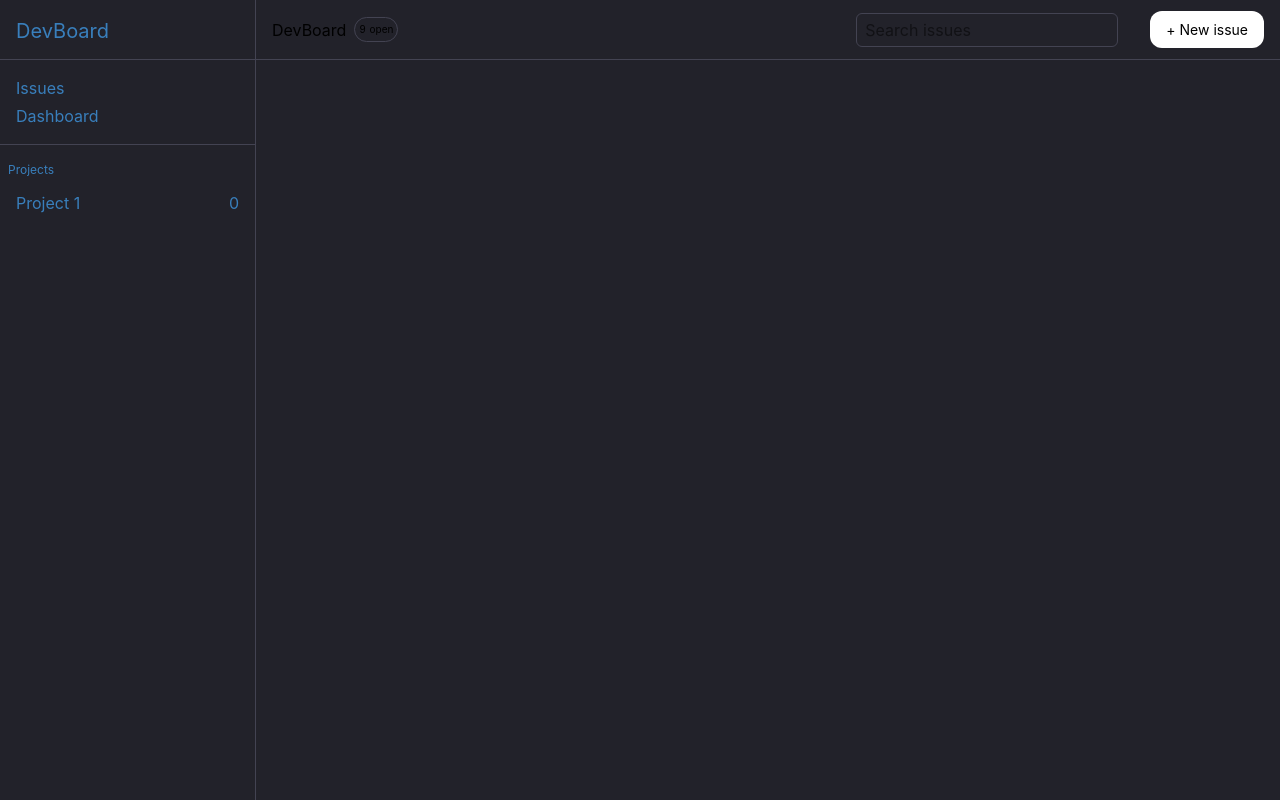
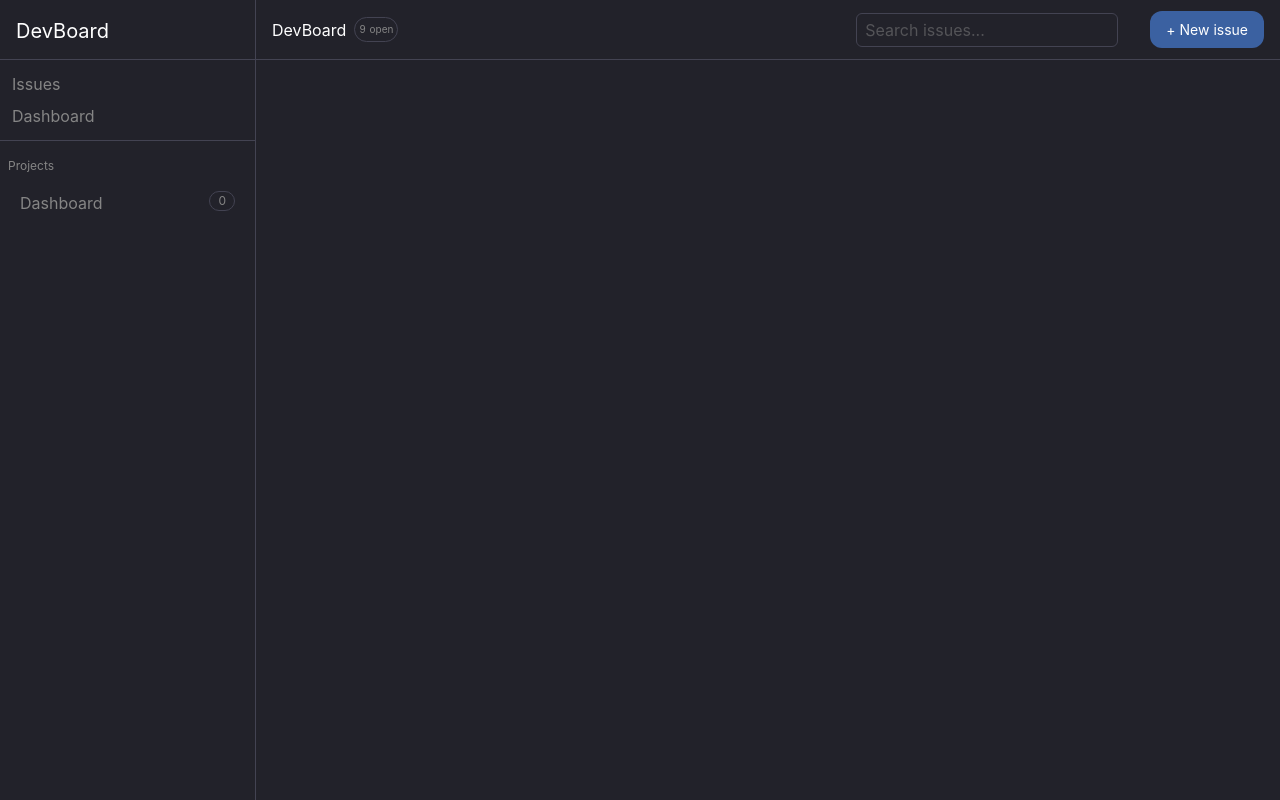
Before and after one commit to LetUndefined/DevBoard, a React (Vite) app: page / in a window 1280 px wide. Built offline with nearby package versions, Linux system fonts and the light colour scheme.

Commit message:
feat: tailwind styling

```diff
--- a/src/components/header/ActiveProject.jsx
+++ b/src/components/header/ActiveProject.jsx
@@ -3,9 +3,10 @@ import React from "react";
 const ActiveProject = () => {
   return (
     <>
-      <div className="flex justify-between p-2">
-        <span>Project 1</span>
-        <span>0</span>
+      <div className="flex p-2">
+        <button className="focus:bg-[var(--bg-lb)] cursor-pointer rounded-sm p-1 text-left w-full flex justify-between">
+          Dashboard <span className="border border-[var(--main-border)] rounded-xl px-2 text-[12px] flex items-center">0</span>
+        </button>
       </div>
     </>
   );
--- a/src/components/header/MenuSelect.jsx
+++ b/src/components/header/MenuSelect.jsx
@@ -3,8 +3,10 @@ import React from "react";
 const MenuSelect = () => {
   return (
     <>
-      <span>Issues</span>
-      <span>Dashboard</span>
+      <div className="flex flex-col w-full p-2">
+        <button className="focus:bg-[var(--bg-lb)] cursor-pointer rounded-sm p-1 text-left ">Issues</button>
+        <button className="focus:bg-[var(--bg-lb)] cursor-pointer rounded-sm p-1 text-left ">Dashboard</button>
+      </div>
     </>
   );
 };
--- a/src/components/header/SideBar.jsx
+++ b/src/components/header/SideBar.jsx
@@ -6,12 +6,12 @@ import MenuSelect from "./MenuSelect";
 const SideBar = () => {
   return (
     <>
-      <div className="flex flex-col h-screen">
+      <div className="flex flex-col h-screen  text-[var(--color-grey)]">
         <div className=" p-4 border-b-1 border-r border-[var(--main-border)] h-[60px] ">
-          <h2 className="text-[20px]">DevBoard</h2>
+          <h2 className="text-[20px] text-[var(--color-white)]">DevBoard</h2>
         </div>
 
-        <div className="flex flex-col p-4 border-b border-r-1 gap-1  border-[var(--main-border)]">
+        <div className=" flex border-b border-r-1 gap-1  border-[var(--main-border)] ">
           <MenuSelect />
         </div>
 
--- a/src/components/main/MainHeader.jsx
+++ b/src/components/main/MainHeader.jsx
@@ -4,9 +4,9 @@ import OpenTicketsChip from "./OpenTicketsChip";
 const MainHeader = () => {
   return (
     <>
-      <div className="flex justify-between items-center border-b border-[var(--main-border)] px-4 h-[60px] ">
+      <div className="flex justify-between items-center border-b border-[var(--main-border)] px-4 h-[60px]  ">
         <div className="flex items-center gap-2">
-          <div>
+          <div className="text-[var(--color-white)]">
             <h2>DevBoard</h2>
           </div>
           <div>
@@ -15,10 +15,10 @@ const MainHeader = () => {
         </div>
         <div className="flex items-center gap-8">
           <div>
-            <input className="border-1 border-[var(--main-border)]  rounded-md p-1 pl-2 " type="text" placeholder="Search issues" />
+            <input className="border-1 border-[var(--main-border)]  rounded-md p-1 pl-2  text-[var(--color-grey)]  " type="text" placeholder="Search issues..." />
           </div>
           <div>
-            <button className="bg-white px-4 py-2  rounded-xl text-[14px] ">+ New issue</button>
+            <button className="bg-[var(--bg-lb)] px-4 py-2 text-[var(--color-white)] rounded-xl text-[14px]  ">+ New issue</button>
           </div>
         </div>
       </div>
--- a/src/components/main/OpenTicketsChip.jsx
+++ b/src/components/main/OpenTicketsChip.jsx
@@ -3,7 +3,7 @@ import React from "react";
 const OpenTicketsChip = () => {
   return (
     <>
-      <div className="flex border-1 p-1 text-[10px] rounded-full border-[var(--main-border)]">
+      <div className="flex border-1 p-1 text-[10px] rounded-full border-[var(--main-border)] text-[var(--color-grey)]">
         <div className="flex gap-1">
           <span>9</span>
           <span>open</span>
--- a/src/index.css
+++ b/src/index.css
@@ -4,4 +4,8 @@
   --main-bg: rgb(34, 34, 42);
   --main-color: rgb(57, 127, 188);
   --main-border: rgb(67, 67, 82);
+  --color-white: #ffffff;
+  --color-grey: #858585;
+  --bg-blue: #4e8ff7;
+  --bg-lb: #4e8ff795;
 }
```
